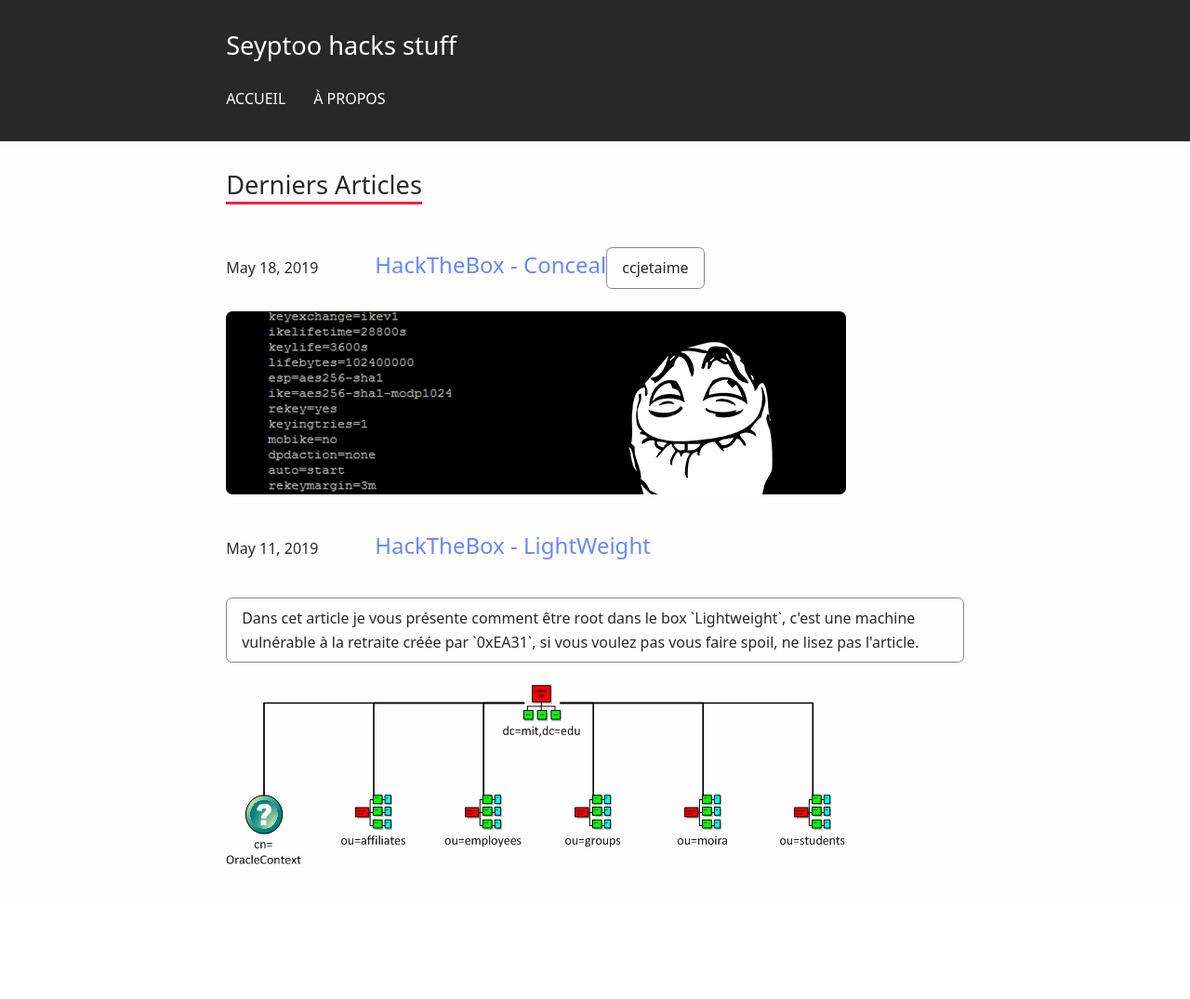
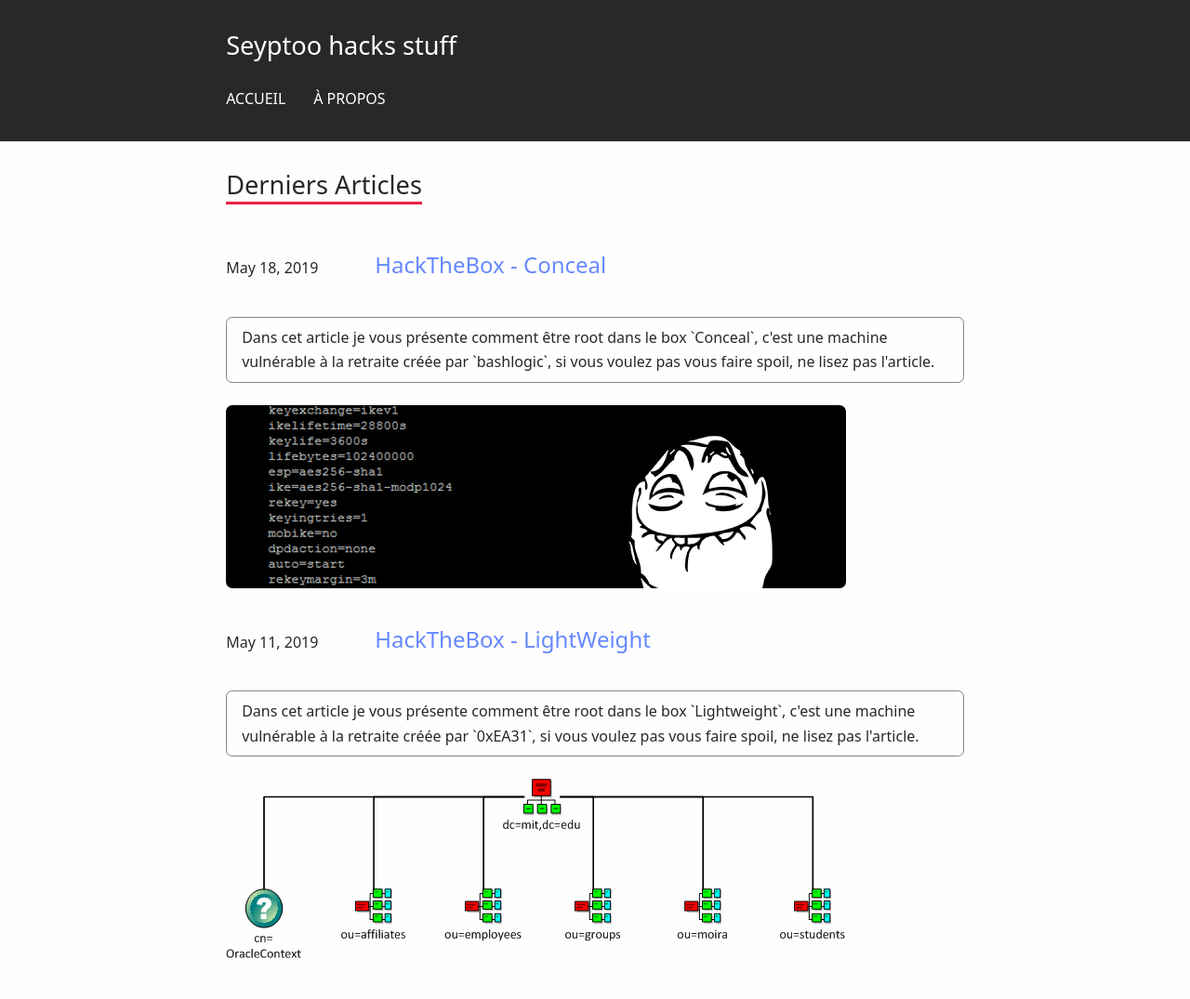
Before and after one commit to Seyptoo/seyptoo.github.io, a Jekyll site: the page built from index.html, in a window 1280 px wide. Shown: the whole page at 93% size. Built offline with Jekyll 4.4.1, drawn with Linux system fonts in a browser that asks for light colours; the list of posts is cut into pages by our own code; before the commit the page ends 974 px from its top, so only the background shows below that.

Commit message:
Update 2019-05-18-hackthebox-conceal.md

```diff
--- a/_posts/2019-05-18-hackthebox-conceal.md
+++ b/_posts/2019-05-18-hackthebox-conceal.md
@@ -1,7 +1,7 @@
 ---
 title: "HackTheBox - Conceal"
 description: test.png
-tags: "cc je taime"
+tags: ["Dans cet article je vous présente comment être root dans le box `Conceal`, c'est une machine vulnérable à la retraite créée par `bashlogic`, si vous voulez pas vous faire spoil, ne lisez pas l'article."]
 ---
 
 ![Flower](https://image.noelshack.com/fichiers/2019/20/5/1558114549-capture-du-2019-05-17-19-35-32.png)
```
